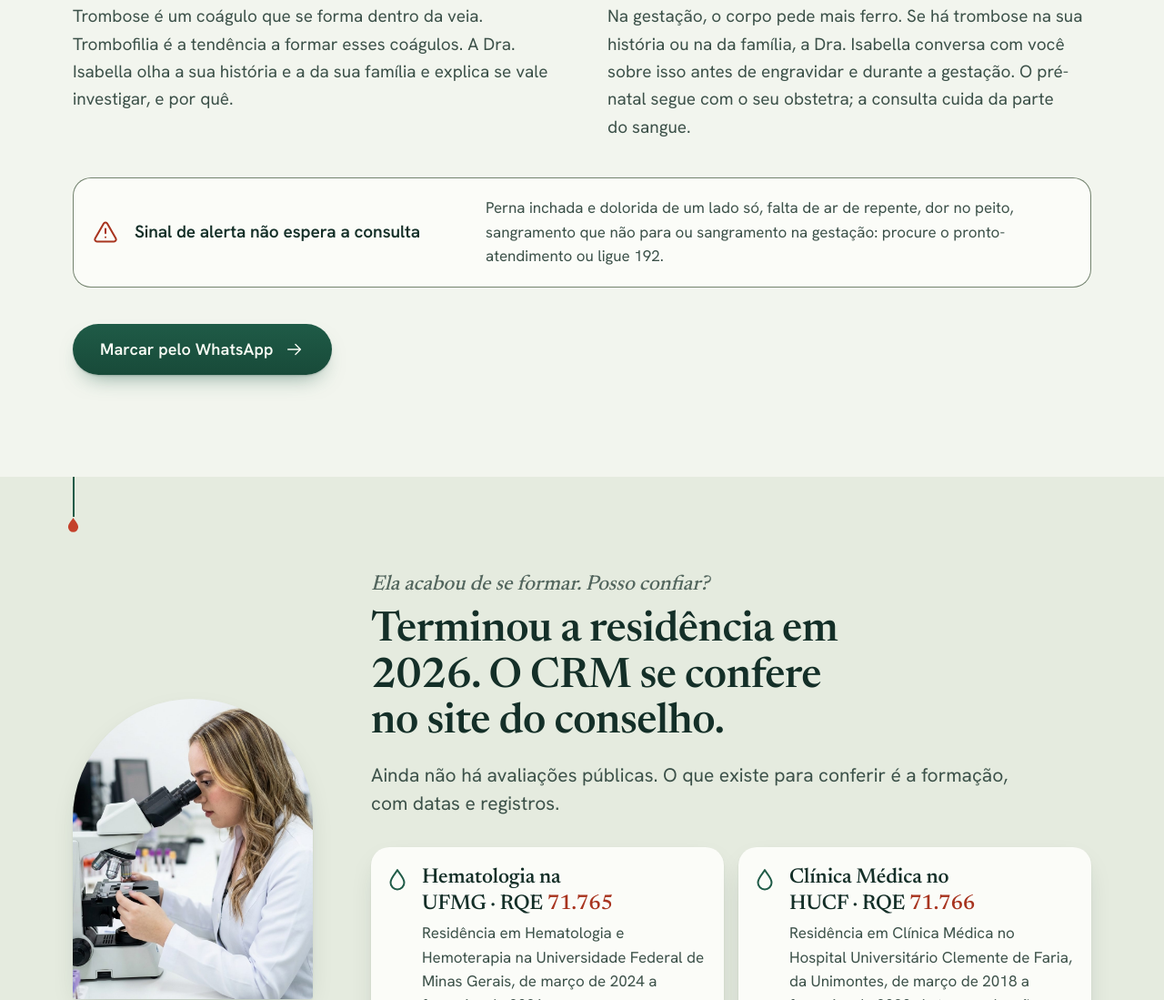
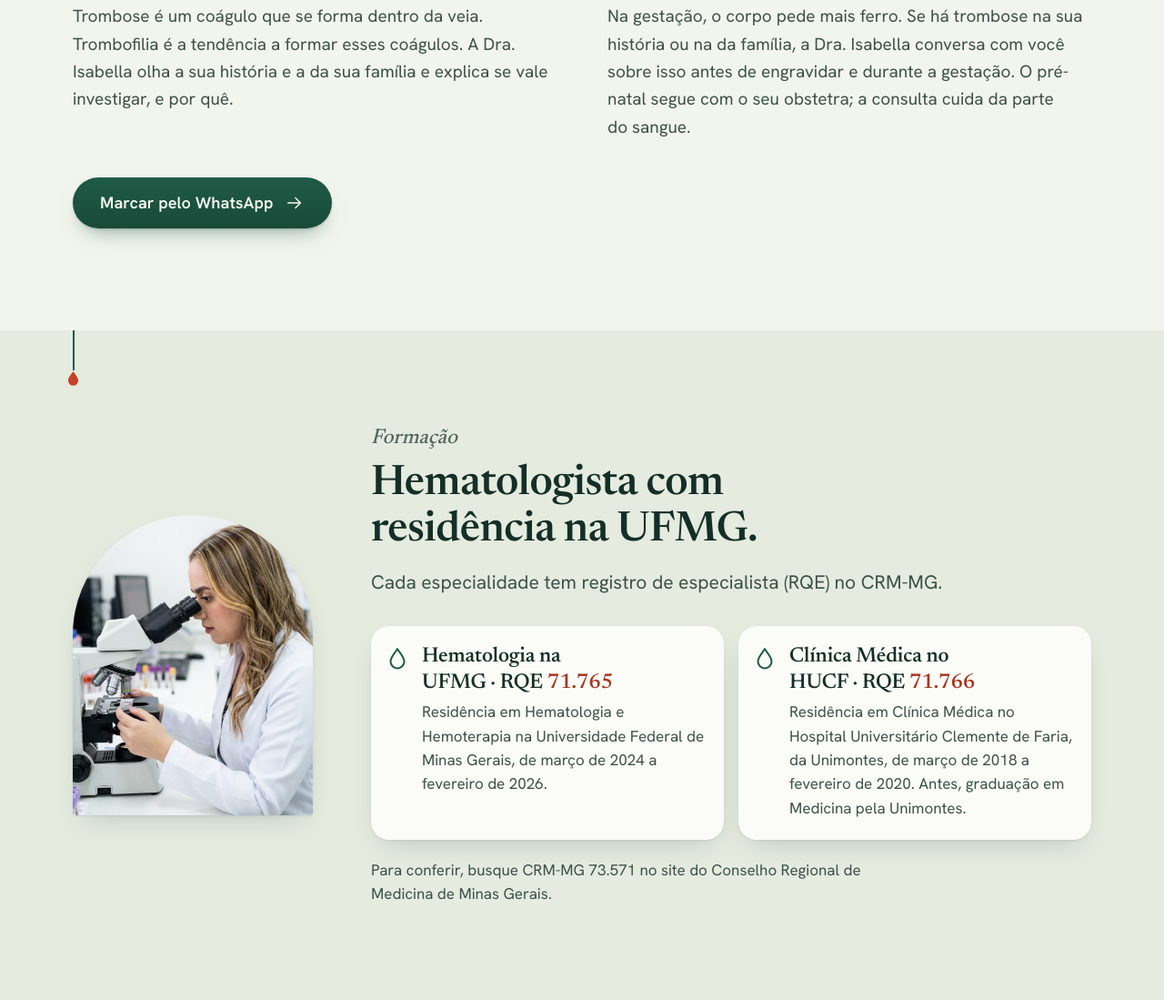
Before and after one commit to fcamara1109/isabella-lp, a plain HTML site: page index.html in a window 1280 px wide. Shown: the part 1991-3090 px from the top of the page at 91% size. Drawn offline with Linux system fonts and the light colour scheme.

Commit message:
sem bloco de alerta; formação neutra (2f5dd723)

```diff
--- a/index.html
+++ b/index.html
@@ -117,11 +117,6 @@ a{color:var(--isabella-accent);text-underline-offset:.18em;text-decoration-thick
 .item .ic{grid-row:span 2;display:grid;place-items:center;width:52px;height:52px;border-radius:50%;background:var(--isabella-paper-2);color:var(--isabella-accent)}
 .item h3{font-size:1.4375rem;line-height:1.25}
 .item p{font-size:1.1875rem;color:var(--isabella-ink-2);margin-top:6px}
-.urgencia{display:grid;grid-template-columns:28px 1fr;gap:4px 14px;margin-top:40px;padding:20px 22px 22px;background:var(--isabella-surface);border-radius:var(--isabella-r-cartao);box-shadow:inset 0 0 0 1px var(--isabella-hair-forte)}
-.urgencia .i{color:var(--isabella-gota-texto);width:28px;height:28px;grid-row:span 2}
-.urgencia h3{font-family:var(--isabella-body);font-size:1.1875rem;font-weight:600;line-height:1.35}
-.urgencia p{font-size:1.0625rem;line-height:1.55;color:var(--isabella-ink-2)}
-.urgencia a{font-weight:600}
 .servicos .acao{margin-top:40px}
 
 /* ---------- porque: a hora, em faixa escura ---------- */
@@ -226,8 +221,6 @@ a{color:var(--isabella-accent);text-underline-offset:.18em;text-decoration-thick
   .item:last-child{border-bottom:0}
   .item .ic{grid-row:auto;margin-bottom:10px}
   .item p{margin-top:8px}
-  .urgencia{grid-template-columns:28px minmax(0,.8fr) 1.4fr;align-items:center;gap:6px 18px}
-  .urgencia .i{grid-row:auto}
   .cred{grid-template-columns:repeat(2,1fr)}
   .trilha{grid-template-columns:repeat(3,1fr);gap:32px}
   .etapa{grid-template-columns:1fr;gap:6px;padding-bottom:0}
@@ -513,11 +506,6 @@ section.sec:not(.final)::after{content:"";position:absolute;top:44px;left:calc(v
         <p>Na gestação, o corpo pede mais ferro. Se há trombose na sua história ou na da família, a Dra. Isabella conversa com você sobre isso antes de engravidar e durante a gestação. O pré-natal segue com o seu obstetra; a consulta cuida da parte do sangue.</p>
       </div>
     </div>
-    <div class="urgencia" role="note">
-      <svg class="i" viewBox="0 0 24 24" aria-hidden="true"><path d="m21.73 18-8-14a2 2 0 0 0-3.48 0l-8 14A2 2 0 0 0 4 21h16a2 2 0 0 0 1.73-3"/><path d="M12 9v4"/><path d="M12 17h.01"/></svg>
-      <h3>Sinal de alerta não espera a consulta</h3>
-      <p>Perna inchada e dolorida de um lado só, falta de ar de repente, dor no peito, sangramento que não para ou sangramento na gestação: procure o pronto-atendimento ou ligue 192.</p>
-    </div>
     <div class="acao"><button class="btn" type="button" data-wa>Marcar pelo WhatsApp <svg class="seta" viewBox="0 0 24 24" aria-hidden="true"><path d="M4 12h15M13 6l6 6-6 6"/></svg></button></div>
   </div>
 </section>
@@ -526,8 +514,8 @@ section.sec:not(.final)::after{content:"";position:absolute;top:44px;left:calc(v
 <section class="sec prova" data-bloco="prova">
   <div class="wrap grid" data-rv>
     <div class="txt">
-      <h2><span class="pq">Ela acabou de se formar. Posso confiar?</span> Terminou a residência em 2026. O CRM se confere no site do conselho.</h2>
-      <p class="lead">Ainda não há avaliações públicas. O que existe para conferir é a formação, com datas e registros.</p>
+      <h2><span class="pq">Formação</span> Hematologista com residência na UFMG.</h2>
+      <p class="lead">Cada especialidade tem registro de especialista (RQE) no CRM-MG.</p>
       <ul class="cred">
         <li>
           <svg class="i" viewBox="0 0 24 24" aria-hidden="true"><path d="M3.85 8.62a4 4 0 0 1 4.78-4.77 4 4 0 0 1 6.74 0 4 4 0 0 1 4.78 4.78 4 4 0 0 1 0 6.74 4 4 0 0 1-4.77 4.78 4 4 0 0 1-6.75 0 4 4 0 0 1-4.78-4.77 4 4 0 0 1 0-6.76Z"/><path d="m9 12 2 2 4-4"/></svg>
```
